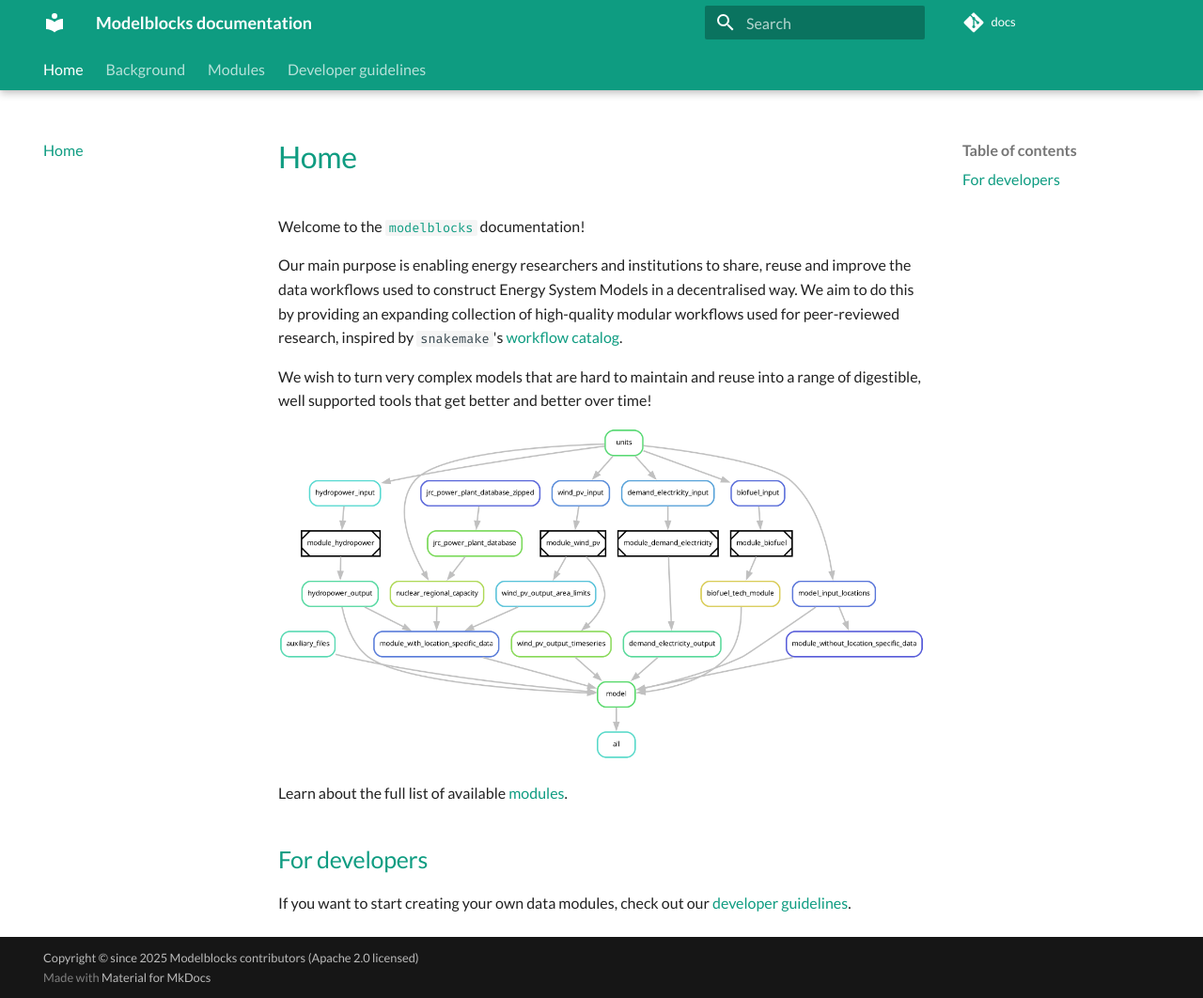
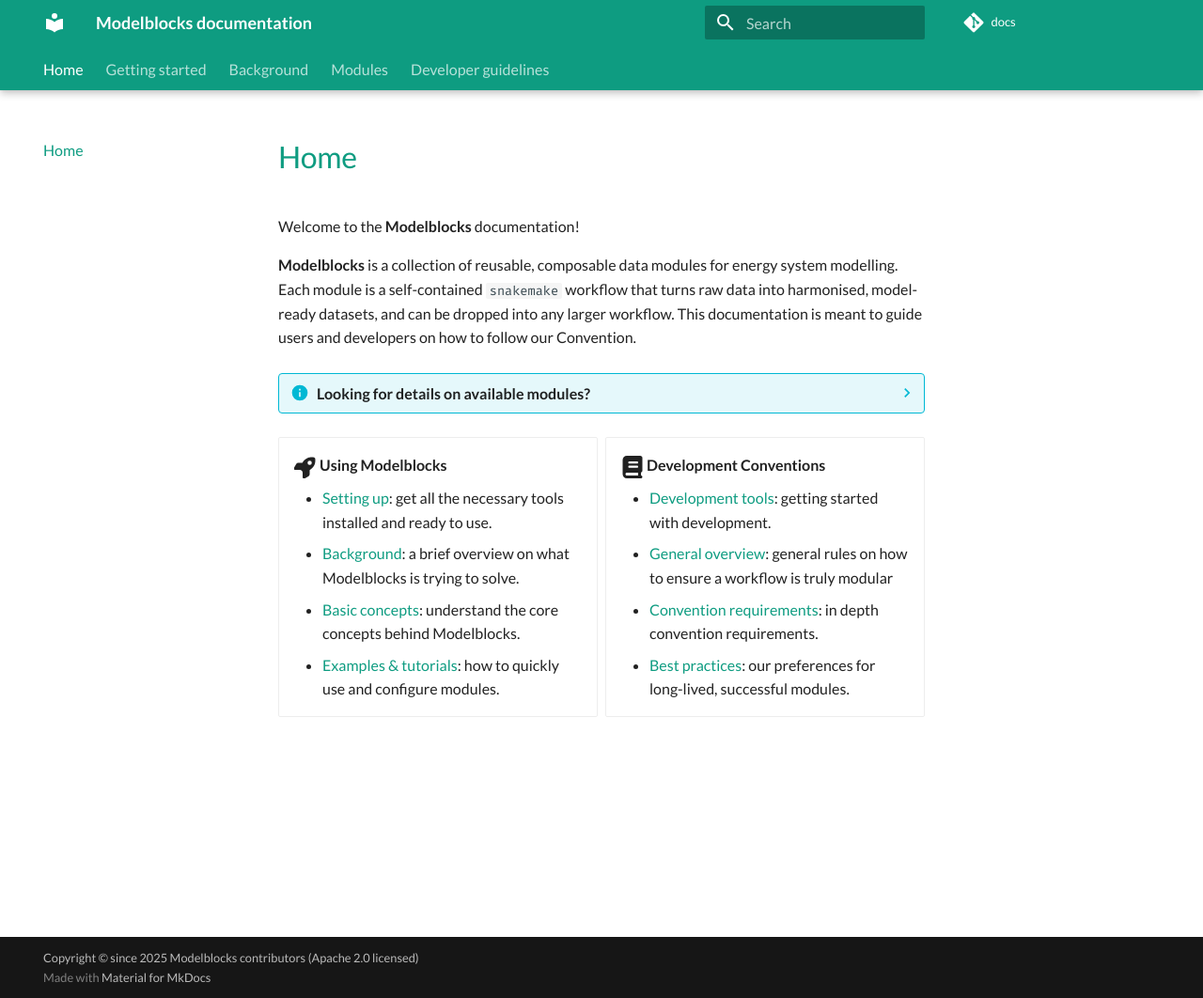
Before and after one commit to modelblocks-org/docs, an MkDocs documentation site: the page built from docs/index.md, in a window 1280 px wide and 1062 px high. Shown: the whole window at 94% size. Built offline with MkDocs 1.6.1 and Material for MkDocs 9.7.7, drawn with Linux system fonts in a browser that asks for light colours; comment, search, counter and statistics services are not loaded.

Commit message:
Add intro page

```diff
--- a/docs/index.md
+++ b/docs/index.md
@@ -1,16 +1,31 @@
 # Home
 
-Welcome to the [`modelblocks`](https://www.modelblocks.org/) documentation!
 
-Our main purpose is enabling energy researchers and institutions to share, reuse and improve the data workflows used to construct Energy System Models in a decentralised way.
-We aim to do this by providing an expanding collection of high-quality modular workflows used for peer-reviewed research, inspired by `snakemake`'s [workflow catalog](https://snakemake.github.io/snakemake-workflow-catalog/).
+Welcome to the **Modelblocks** documentation!
 
-We wish to turn very complex models that are hard to maintain and reuse into a range of digestible, well supported tools that get better and better over time!
+**Modelblocks** is a collection of reusable, composable data modules for energy system modelling.
+Each module is a self-contained `snakemake` workflow that turns raw data into harmonised, model-ready datasets, and can be dropped into any larger workflow.
+This documentation is meant to guide users and developers on how to follow our Convention.
 
-![modules](./images/modular.png)
+??? info "Looking for details on available modules?"
 
-Learn about the full list of available [modules](./Modules/modules.md).
+    Please consult the official [Modelblocks website](https://www.modelblocks.org/) for a full list of **core** and **community** developed modules.
 
-## For developers
 
-If you want to start creating your own data modules, check out our [developer guidelines](./Developer_guidelines/getting_started.md).
+<div class="grid cards" markdown>
+
+-   :fontawesome-solid-rocket:{ .lg .middle } __Using Modelblocks__
+
+    * [Setting up](user/setup.md): get all the necessary tools installed and ready to use.
+    * [Background](user/background.md): a brief overview on what Modelblocks is trying to solve.
+    * [Basic concepts](user/concepts.md): understand the core concepts behind Modelblocks.
+    * [Examples & tutorials](user/examples.md): how to quickly use and configure modules.
+
+-   :fontawesome-solid-book:{ .lg .middle } __Development Conventions__
+
+    * [Development tools](developer/setup.md): getting started with development.
+    * [General overview](developer/overview.md): general rules on how to ensure a workflow is truly modular
+    * [Convention requirements](developer/convention.md): in depth convention requirements.
+    * [Best practices](developer/index.md): our preferences for long-lived, successful modules.
+
+</div>
--- a/mkdocs.yaml
+++ b/mkdocs.yaml
@@ -115,6 +115,8 @@
   - search
 nav:
   - Home: index.md
+  - Getting started:
+    - getting_started/installation.md
   - Background:
     - Background/motivation.md
     - Background/our_framework.md
```
